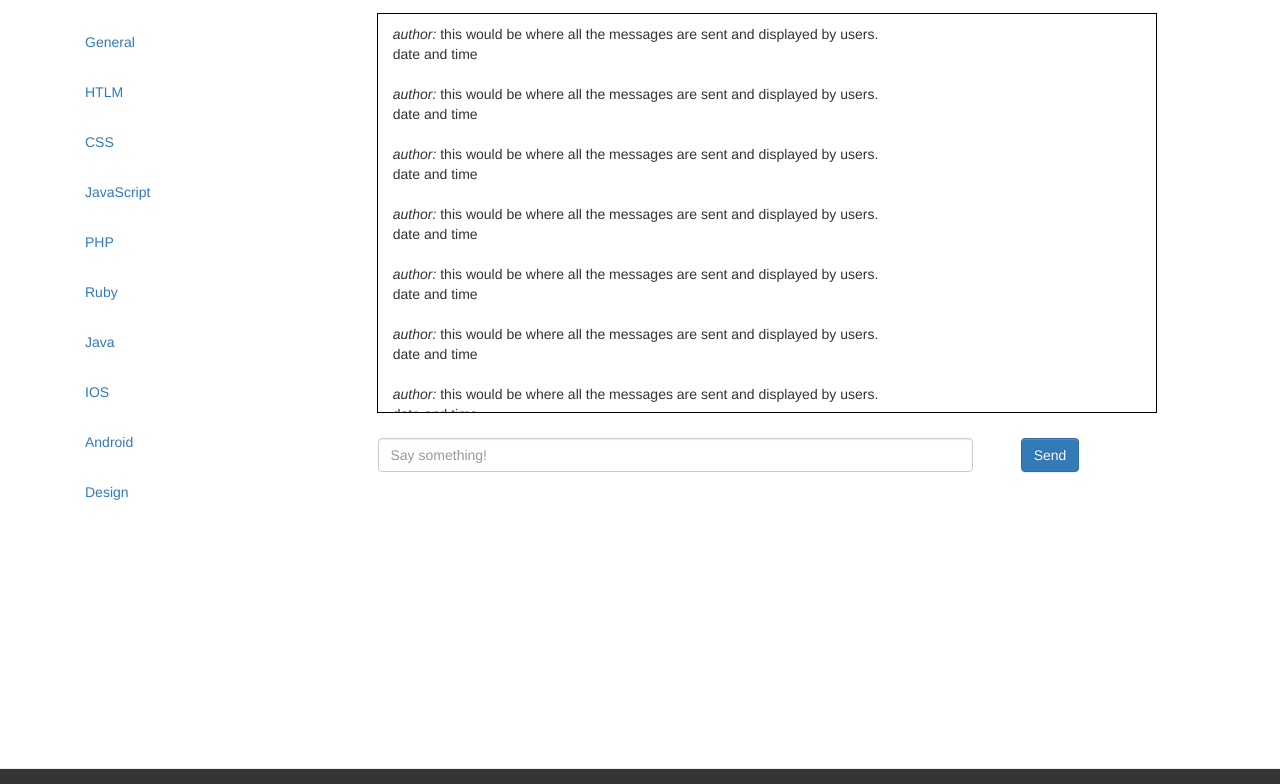
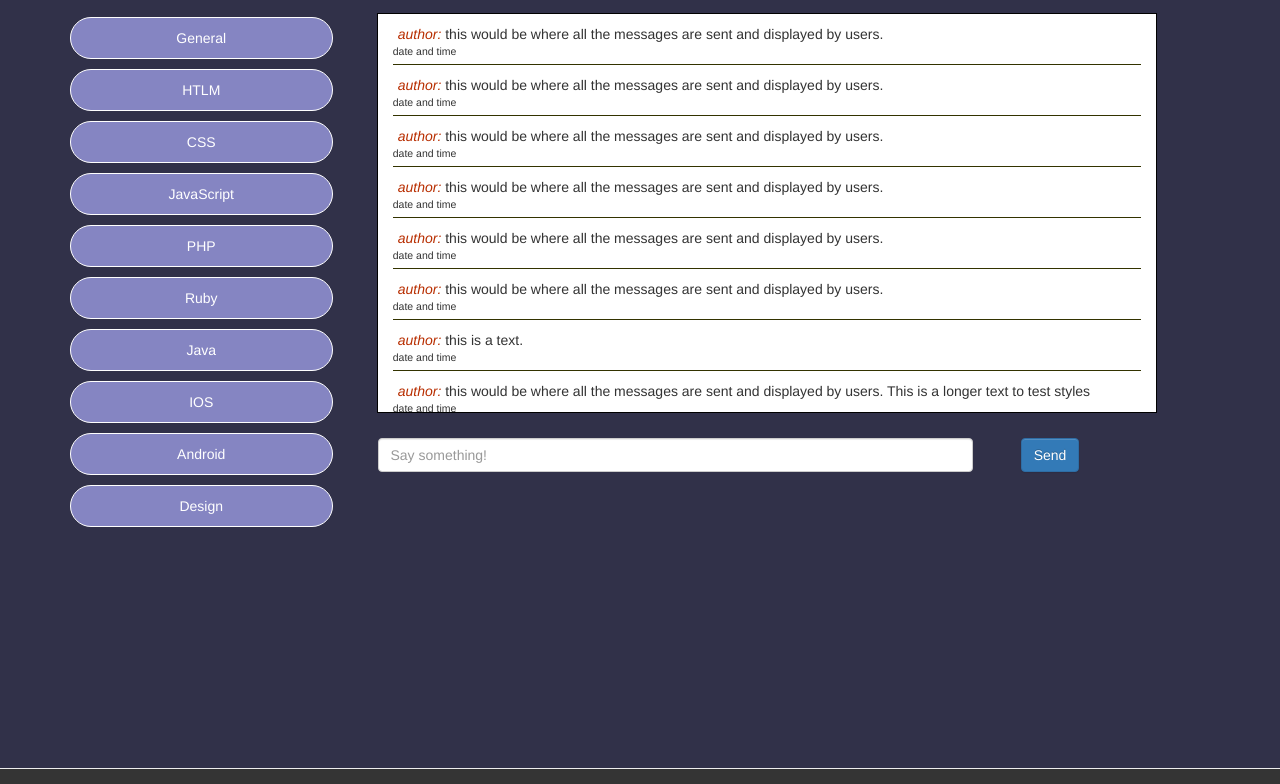
Before and after one commit to BLuciano/chat-dev, a website: page index.html in a window 1280 px wide. Shown: the part 154-938 px from the top of the page. Drawn offline with nearby package versions, Linux system fonts and the light colour scheme; a script that the page names is missing.

Commit message:
Added some of the layout styles

```diff
--- a/index.html
+++ b/index.html
@@ -74,50 +74,60 @@
                 </div>
 
                 <div class="col-md-8" id="room-title">
-                    <h1>General Room</h1>
+                    <h1>General</h1>
                 </div>
 
                 <div class="col-md-8 center-block" id="chat-box">
                     <div id="messages">
                         <li>
-                            <em>author: </em>this would be where all the messages are sent and displayed by users.
-                            <p>date and time</p>
+                            <p><em>author: </em>this would be where all the messages are sent and displayed by users.
+                            </p>
+                            <span class="date">date and time</span>
                         </li>
                         <li>
-                            <em>author: </em>this would be where all the messages are sent and displayed by users.
-                            <p>date and time</p>
+                            <p><em>author: </em>this would be where all the messages are sent and displayed by users.
+                            </p>
+                            <span class="date">date and time</span>
                         </li>
                         <li>
-                            <em>author: </em>this would be where all the messages are sent and displayed by users.
-                            <p>date and time</p>
+                            <p><em>author: </em>this would be where all the messages are sent and displayed by users.
+                            </p>
+                            <span class="date">date and time</span>
                         </li>
                        <li>
-                            <em>author: </em>this would be where all the messages are sent and displayed by users.
-                            <p>date and time</p>
+                            <p><em>author: </em>this would be where all the messages are sent and displayed by users.
+                            </p>
+                            <span class="date">date and time</span>
                         </li>
                         <li>
-                            <em>author: </em>this would be where all the messages are sent and displayed by users.
-                            <p>date and time</p>
+                            <p><em>author: </em>this would be where all the messages are sent and displayed by users.
+                            </p>
+                            <span class="date">date and time</span>
                         </li>
                          <li>
-                            <em>author: </em>this would be where all the messages are sent and displayed by users.
-                            <p>date and time</p>
+                            <p><em>author: </em>this would be where all the messages are sent and displayed by users.
+                            </p>
+                            <span class="date">date and time</span>
                         </li>
                         <li>
-                            <em>author: </em>this would be where all the messages are sent and displayed by users.
-                            <p>date and time</p>
+                            <p><em>author: </em>this is a text.
+                            </p>
+                            <span class="date">date and time</span>
                         </li>
                         <li>
-                            <em>author: </em>this would be where all the messages are sent and displayed by users.
-                            <p>date and time</p>
+                            <p><em>author: </em>this would be where all the messages are sent and displayed by users. This is a longer text to test styles
+                            </p>
+                            <span class="date">date and time</span>
                         </li>
                         <li>
-                            <em>author: </em>this would be where all the messages are sent and displayed by users.
-                            <p>date and time</p>
+                            <p><em>author: </em>this would be where all the messages are sent and displayed by users.
+                            </p>
+                            <span class="date">date and time</span>
                         </li>
                         <li>
-                            <em>author: </em>this would be where all the messages are sent and displayed by users.
-                            <p>date and time</p>
+                            <p><em>author: </em>this would be where all the messages are sent and displayed by users.
+                            </p>
+                            <span class="date">date and time</span>
                         </li>
                     </div>
                 </div>
--- a/src/css/styles.css
+++ b/src/css/styles.css
@@ -3,6 +3,10 @@
 body, html{
 	height: 100%;
 	text-align: center;
+}
+
+body{
+	background-color: #313149;
 }
 
 .container{
@@ -15,6 +19,7 @@ li{
 }
 
 
+
 /*  CHAT BOX / MESSAGE AREA
 **************************/
 
@@ -23,12 +28,31 @@ li{
 }
 
 #chat-rooms li{
-	text-align: left;
-	padding: 15px 15px;
+	text-align: center;
+	margin-bottom: 10px;
+}
+
+#chat-rooms a{
+	display: block;
+	padding: 10px;
+	border-radius: 25px;
+	border: 1px solid #fff;
+}
+
+#chat-rooms a:link, #chat-rooms a:visited{
+	text-decoration: none;
+	background-color: #8585C2;
+	color: #fff;
+}
+
+#chat-rooms a:hover{
+	background-color: #0F0F2E;
+	text-decoration: none;
 }
 
 #room-title, #chat-rooms h2{
 	margin-bottom: 25px;
+	color: #fff;
 }
 
 #chat-box{
@@ -36,11 +60,29 @@ li{
 	overflow: auto;
 	margin: 0 2.5% 25px 2.5%;
 	text-align: left;
+	background-color: #fff;
 	border: 1px solid black;
+	padding-bottom: 25px;
 }
 
 #chat-box li{
-	padding-top: 10px;
+	border-bottom: 1px solid #333300;
+	padding: 5px 0;
+}
+
+#chat-box li em{
+	color: #B82E00;
+}
+
+#chat-box p{
+	padding: 5px;
+	display: inline-block;
+}
+
+.date{
+	display: block;
+	font-size: .75em;
+	margin-top: -15px;
 }
 
 #message-box input{
```
Also changed, not shown: css/styles.min.css. Lines whose indentation alone changed are shown as unchanged.
